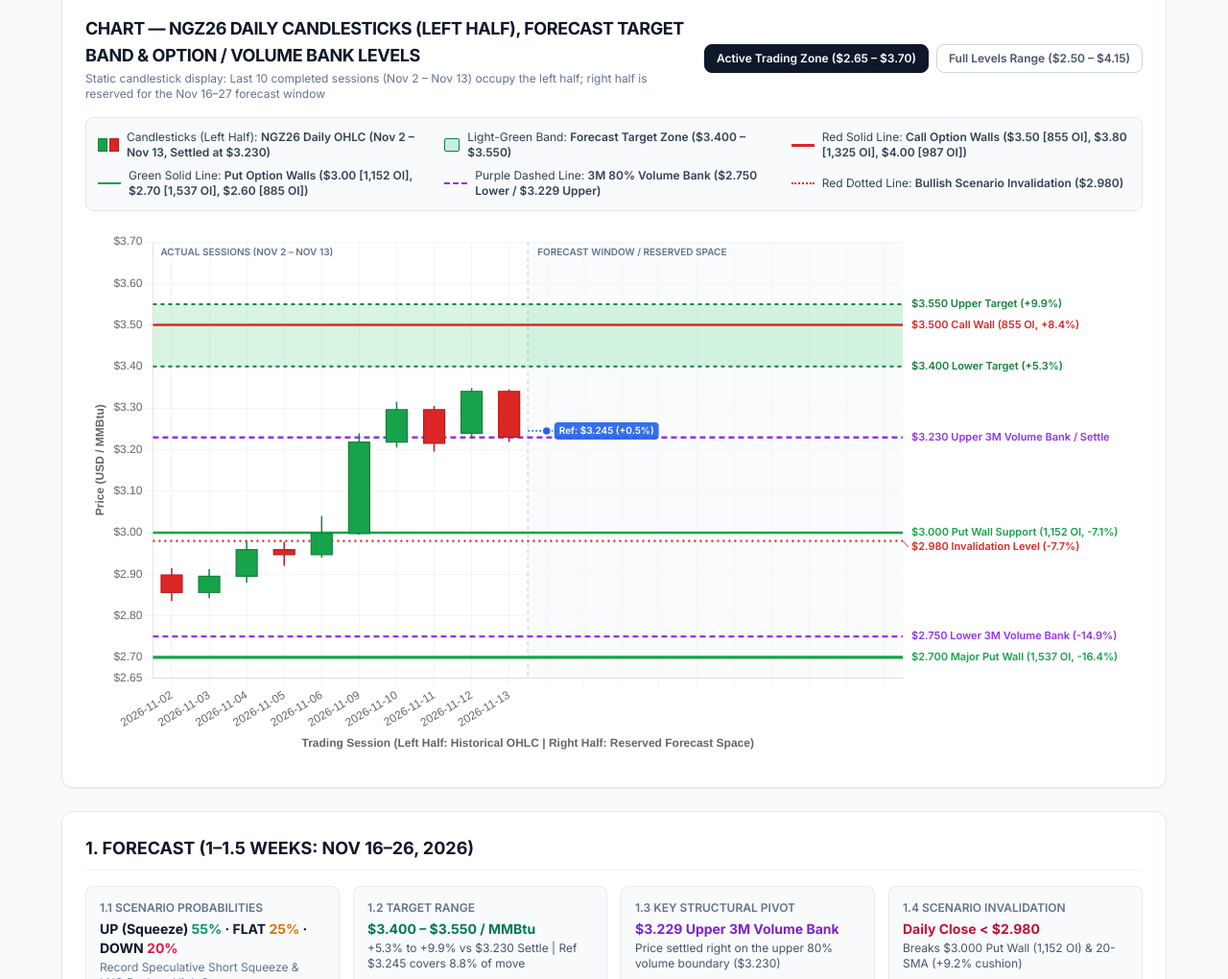
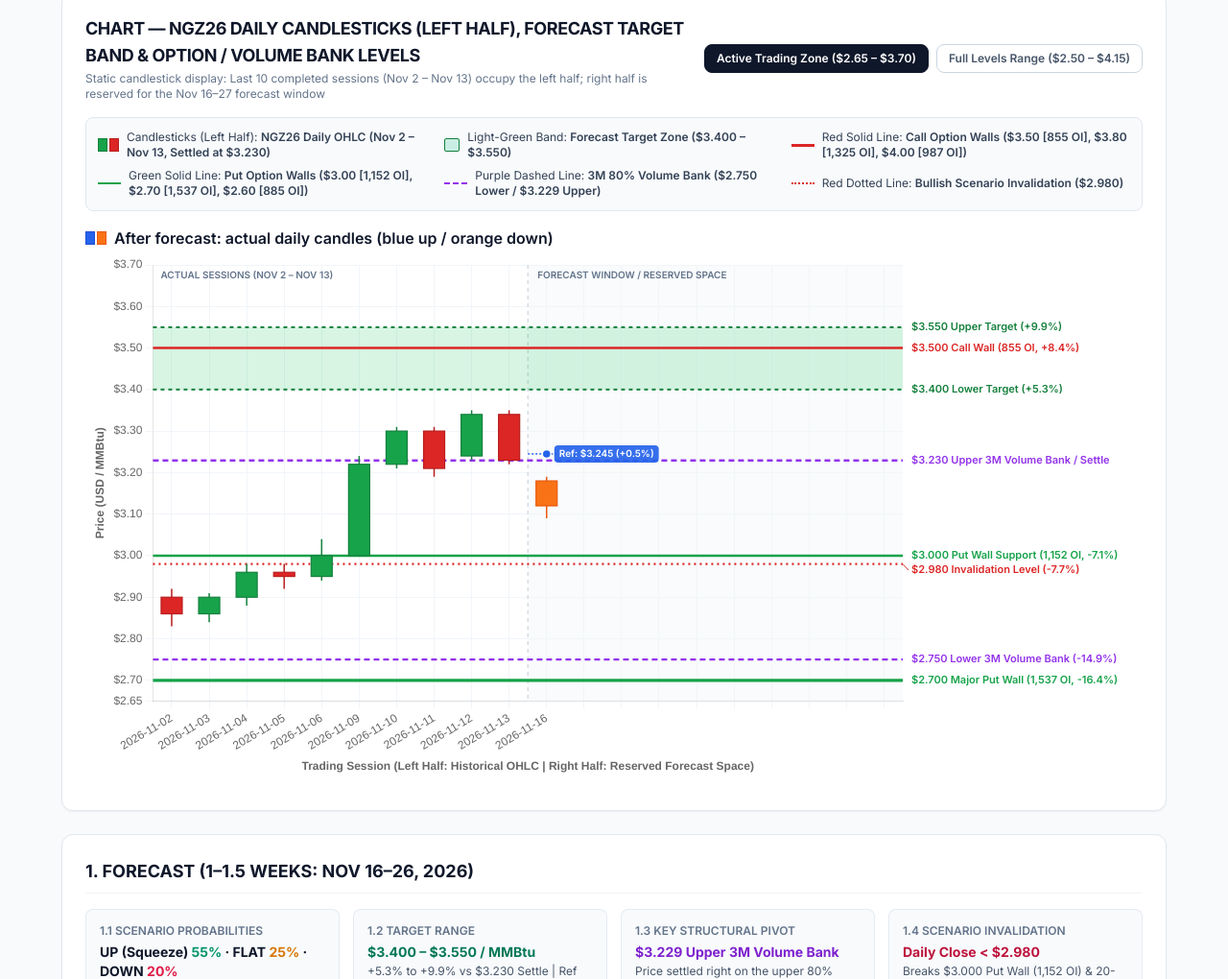
Before and after one commit to wwwgmsfinfo-gif/wwwgmsfinfo-gif.github.io, a plain HTML site: page forec/natural_gas_14_11_2026.html in a window 1280 px wide. Shown: the part 377-1397 px from the top of the page at 96% size. Drawn offline with nearby package versions, Linux system fonts and the light colour scheme.

Commit message:
update site 2026-11-17

```diff
--- a/forec/natural_gas_14_11_2026.html
+++ b/forec/natural_gas_14_11_2026.html
@@ -149,6 +149,7 @@
       </div>
 
       <!-- Static Candlestick Chart Canvas -->
+      <div class="flex items-center gap-2" data-post-legend><span class="inline-flex items-center gap-0.5 shrink-0"><span style="width:10px;height:14px;display:inline-block;background:#2563eb;border:1px solid #1d4ed8"></span><span style="width:10px;height:14px;display:inline-block;background:#f97316;border:1px solid #ea580c"></span></span><span><strong class="font-semibold">After forecast: actual daily candles (blue up / orange down)</strong></span></div>
       <div class="chart-wrapper">
         <canvas id="ngzChart"></canvas>
       </div>
@@ -324,16 +325,17 @@
 
       // Verified NGZ26 Daily OHLC Series (Nov 2 – Nov 13, 2026)
       const ohlcData = [
-        { xIndex: 0, date: '2026-11-02', o: 2.898, h: 2.915, l: 2.835, c: 2.856 },
-        { xIndex: 1, date: '2026-11-03', o: 2.856, h: 2.912, l: 2.842, c: 2.895 },
-        { xIndex: 2, date: '2026-11-04', o: 2.895, h: 2.980, l: 2.880, c: 2.959 },
-        { xIndex: 3, date: '2026-11-05', o: 2.959, h: 2.978, l: 2.920, c: 2.947 },
-        { xIndex: 4, date: '2026-11-06', o: 2.947, h: 3.040, l: 2.940, c: 2.998 },
-        { xIndex: 5, date: '2026-11-09', o: 2.998, h: 3.239, l: 2.995, c: 3.218 },
-        { xIndex: 6, date: '2026-11-10', o: 3.218, h: 3.315, l: 3.205, c: 3.296 },
-        { xIndex: 7, date: '2026-11-11', o: 3.296, h: 3.305, l: 3.195, c: 3.215 },
-        { xIndex: 8, date: '2026-11-12', o: 3.239, h: 3.348, l: 3.226, c: 3.340 },
-        { xIndex: 9, date: '2026-11-13', o: 3.340, h: 3.345, l: 3.218, c: 3.230 }
+        { xIndex: 0, date: '2026-11-02', o: 2.90, h: 2.92, l: 2.83, c: 2.86 },
+        { xIndex: 1, date: '2026-11-03', o: 2.86, h: 2.91, l: 2.84, c: 2.90 },
+        { xIndex: 2, date: '2026-11-04', o: 2.90, h: 2.98, l: 2.88, c: 2.96 },
+        { xIndex: 3, date: '2026-11-05', o: 2.96, h: 2.98, l: 2.92, c: 2.95 },
+        { xIndex: 4, date: '2026-11-06', o: 2.95, h: 3.04, l: 2.94, c: 3.00 },
+        { xIndex: 5, date: '2026-11-09', o: 3.00, h: 3.24, l: 3.00, c: 3.22 },
+        { xIndex: 6, date: '2026-11-10', o: 3.22, h: 3.31, l: 3.21, c: 3.30 },
+        { xIndex: 7, date: '2026-11-11', o: 3.30, h: 3.31, l: 3.19, c: 3.21 },
+        { xIndex: 8, date: '2026-11-12', o: 3.24, h: 3.35, l: 3.23, c: 3.34 },
+        { xIndex: 9, date: '2026-11-13', o: 3.34, h: 3.35, l: 3.22, c: 3.23 },
+        { xIndex: 10, date: '2026-11-16', o: 3.18, h: 3.19, l: 3.09, c: 3.12, post: true }
       ];
 
       // Electronic Reference Price Marker ($3.245/MMBtu)
@@ -435,8 +437,8 @@
             const yClose = y.getPixelForValue(d.c);
 
             const isBull = d.c >= d.o;
-            const fillColor = isBull ? '#16a34a' : '#dc2626';
-            const borderColor = isBull ? '#15803d' : '#b91c1c';
+            const fillColor = d.post ? (isBull ? '#2563eb' : '#f97316') : (isBull ? '#16a34a' : '#dc2626');
+            const borderColor = d.post ? (isBull ? '#1d4ed8' : '#ea580c') : (isBull ? '#15803d' : '#b91c1c');
 
             // High-Low Wick
             ctx.beginPath();
@@ -600,7 +602,7 @@
           scales: {
             y: {
               min: 2.65,
-              max: 3.70,
+              max: 3.7,
               ticks: {
                 stepSize: 0.10,
                 callback: (val) => '$' + val.toFixed(2)
@@ -618,7 +620,7 @@
                 maxRotation: 45,
                 minRotation: 0,
                 callback: function(value, index) {
-                  return index < 10 ? labels[index] : '';
+                  return index < 10 ? labels[index] : ((ohlcData.some(d => d.post && d.xIndex === index) && (index - 10) % 2 === 0) ? labels[index] : '');
                 }
               },
               title: {
@@ -638,7 +640,7 @@
 
       btnZoomActive.addEventListener('click', function() {
         ngzChart.options.scales.y.min = 2.65;
-        ngzChart.options.scales.y.max = 3.70;
+        ngzChart.options.scales.y.max = 3.7;
         ngzChart.options.scales.y.ticks.stepSize = 0.10;
         btnZoomActive.classList.add('zoom-btn-active');
         btnZoomActive.classList.remove('zoom-btn-inactive');
@@ -648,7 +650,7 @@
       });
 
       btnZoomFull.addEventListener('click', function() {
-        ngzChart.options.scales.y.min = 2.50;
+        ngzChart.options.scales.y.min = 2.5;
         ngzChart.options.scales.y.max = 4.15;
         ngzChart.options.scales.y.ticks.stepSize = 0.15;
         btnZoomFull.classList.add('zoom-btn-active');
```
Also changed, not shown: forec/cocoa_13_11_2026.html (+2 -1 lines), forec/coffee_11_11_2026.html (+2 -1 lines), forec/gold_12_11_2026.html (+5 -4 lines), forec/gold_15_11_2026.html (+6 -4 lines), forec/nasdaq_13_11_2026.html (+2 -1 lines), forec/palladium_13_11_2026.html (+2 -1 lines), forec/platinum_11_11_2026.html (+2 -1 lines), forec/silver_11_11_2026.html (+2 -1 lines), forec/wti_crude_12_11_2026.html (+2 -1 lines).
